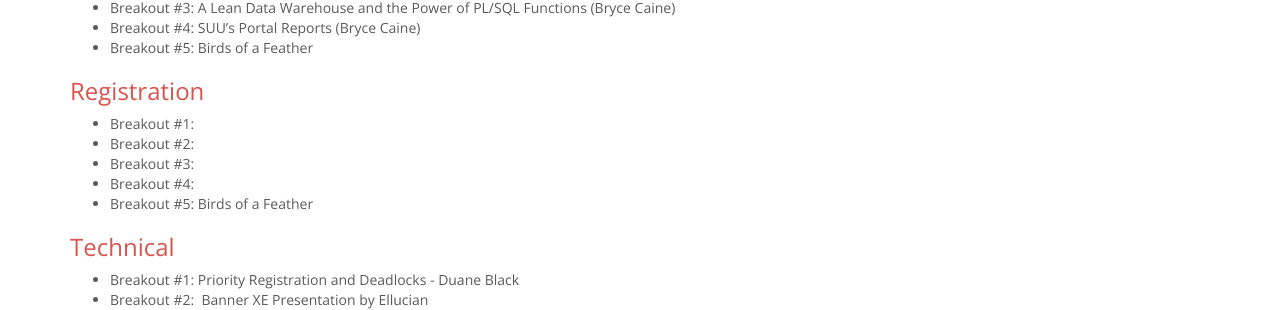
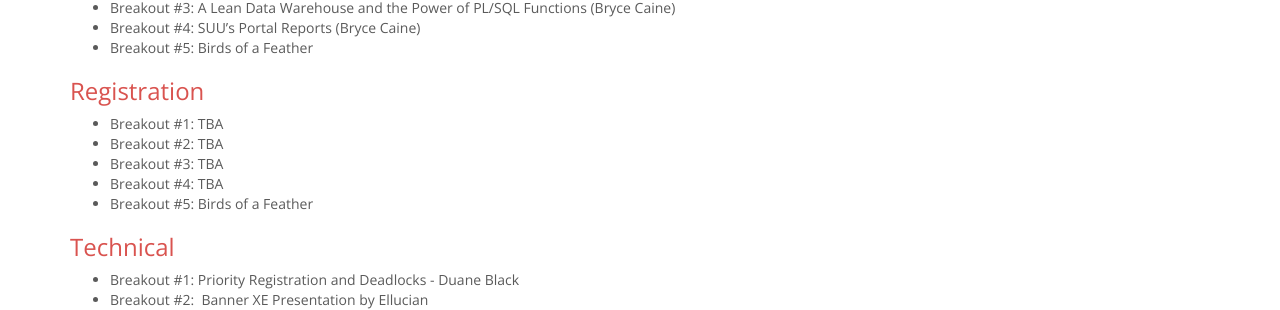
Before and after one commit to ubug/ubug.github.io, a Jekyll site: the page built from schedule/index.md, in a window 1280 px wide and 900 px high, scrolled down 1691 px. Shown: the part 379-689 px from the top of the window. Built offline with Jekyll 4.4.1, drawn with Linux system fonts in a browser that asks for light colours; nearby versions of some CDN libraries; Markdown is read by kramdown in place of the engine named in the settings.

Commit message:
To be announced cleanup.

```diff
--- a/schedule/index.md
+++ b/schedule/index.md
@@ -3,7 +3,7 @@
 title: Schedule
 ---
 <div class="alert alert-danger">
-    <strong>Heads up!</strong> Breakout session details for some of tracks are <abbr title="To be determined">TBD</abbr>.
+    <strong>Heads up!</strong> Breakout session details for some of tracks are <abbr title="To be announced">TBA</abbr>.
 </div>
 
 ## Thursday, May 29, 2014
@@ -84,10 +84,10 @@
 
 ### Registration
 
-* Breakout #1:
-* Breakout #2:
-* Breakout #3:
-* Breakout #4:
+* Breakout #1: TBA
+* Breakout #2: TBA
+* Breakout #3: TBA
+* Breakout #4: TBA
 * Breakout #5: Birds of a Feather
 
 ### Technical
```
